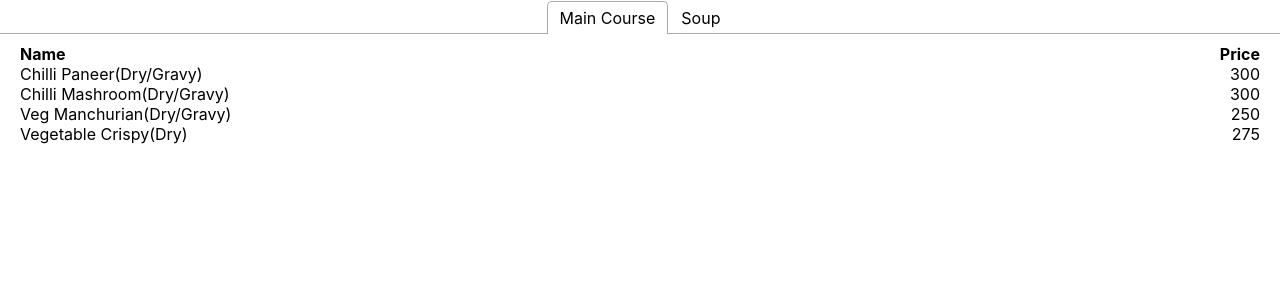
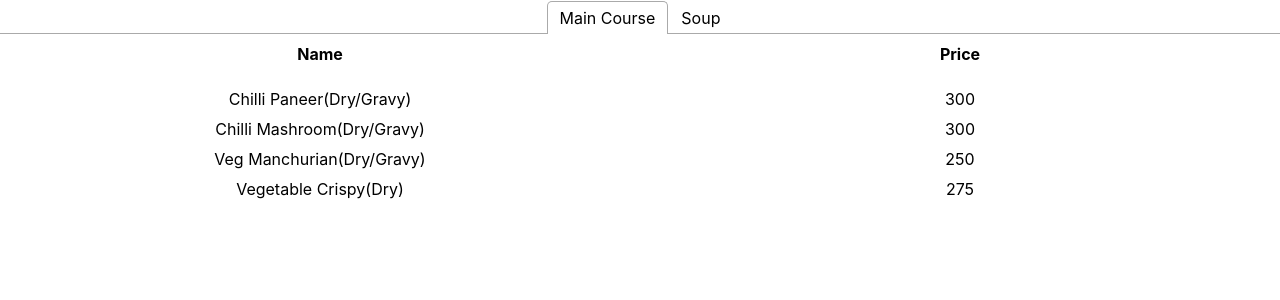
Before and after one commit to Abhishek397012/menuApp, a React (Create React App) app: page / in a window 1280 px wide. Shown: the top 300 px of the page. Built offline with nearby package versions, Linux system fonts and the light colour scheme.

Commit message:
added center arraingmeni

```diff
--- a/src/App.css
+++ b/src/App.css
@@ -15,23 +15,33 @@
 
 .name{
   float:left;
-  padding-left: 20px;
+  width: 50%;
+  margin-top: 5px;
+  margin-bottom: 5px;
+
 }
 
 .price{
   float:right;
-  padding-right: 20px;
+  width: 50%;
+  margin-top: 5px;
+  margin-bottom: 5px;
 }
+
 .nameHeading{
   float:left;
-  padding-left: 20px;
+  width: 50%;
+  margin-bottom: 20px;
   font-weight: bold;
+
 }
 
 .priceHeading{
   float:right;
-  padding-right: 20px;
+  width: 50%;
+  margin-bottom: 20px;
   font-weight: bold;
+
 }
 
 
--- a/src/Component/EachItem.js
+++ b/src/Component/EachItem.js
@@ -3,7 +3,7 @@ import React, { Component } from 'react'
 export class EachItem extends Component {
     render() {
         return (
-            <div>
+            <div >
                 <div className="name">{this.props.name}</div>
                 <div className="price">{this.props.price}</div>
                 <br/>
```
